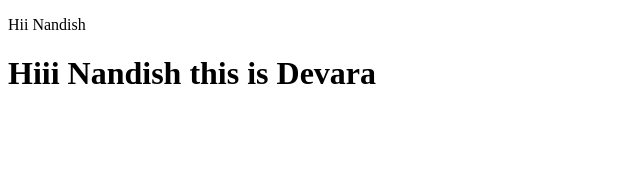
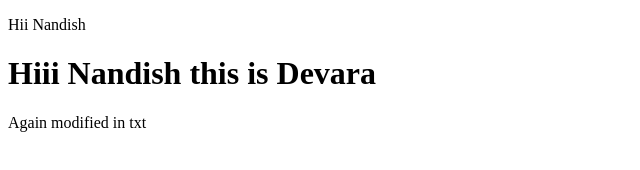
Before and after one commit to Nandish1212/practice, a plain HTML site: page index.html in a window 1280 px wide. Shown: the whole page, without its empty margins (0-640 px from the left). Drawn offline with Linux system fonts and the light colour scheme.

Commit message:
some changes are done and a new file called hello.txt is added.

```diff
--- a/index.html
+++ b/index.html
@@ -8,5 +8,6 @@
 <body>
     <p>Hii Nandish</p>
     <h1>Hiii Nandish this is Devara</h1>
+    <p>Again modified in txt</p>
 </body>
 </html>
```
Also changed, not shown: hello.txt (added).
